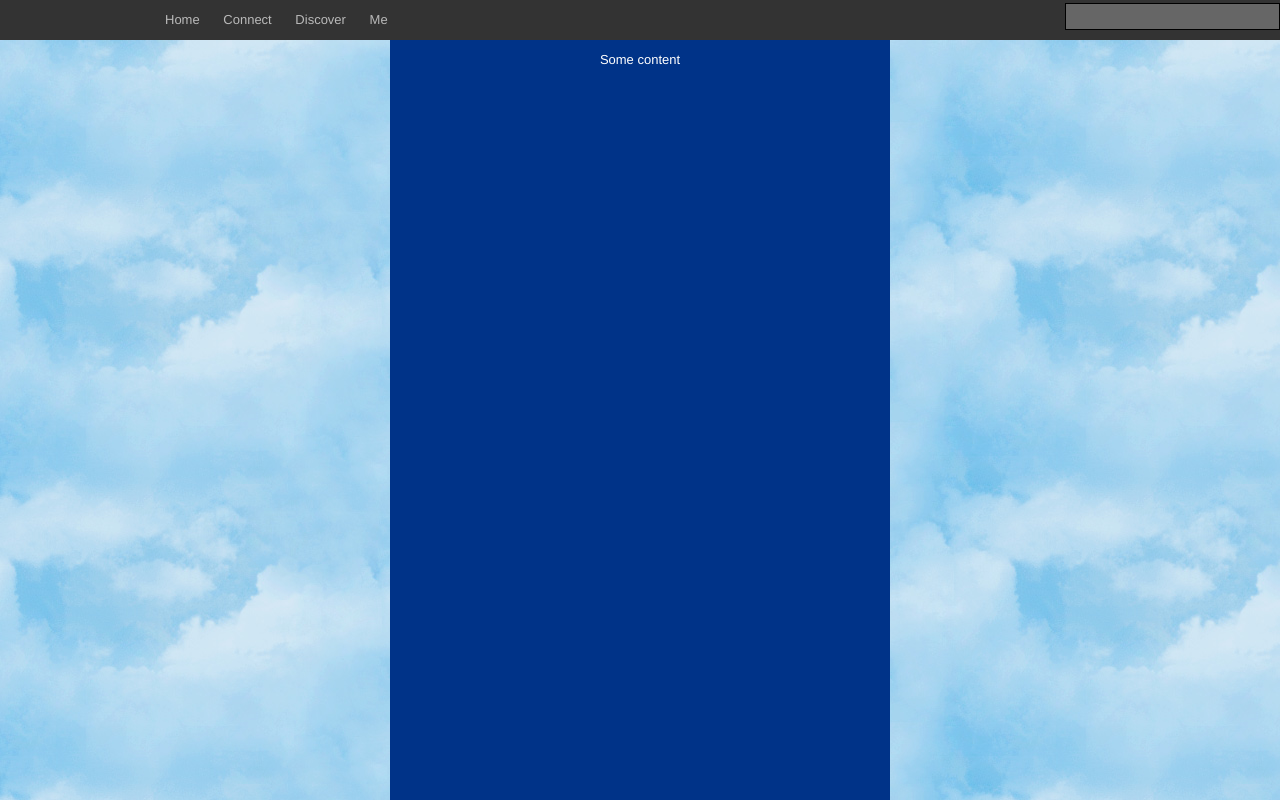
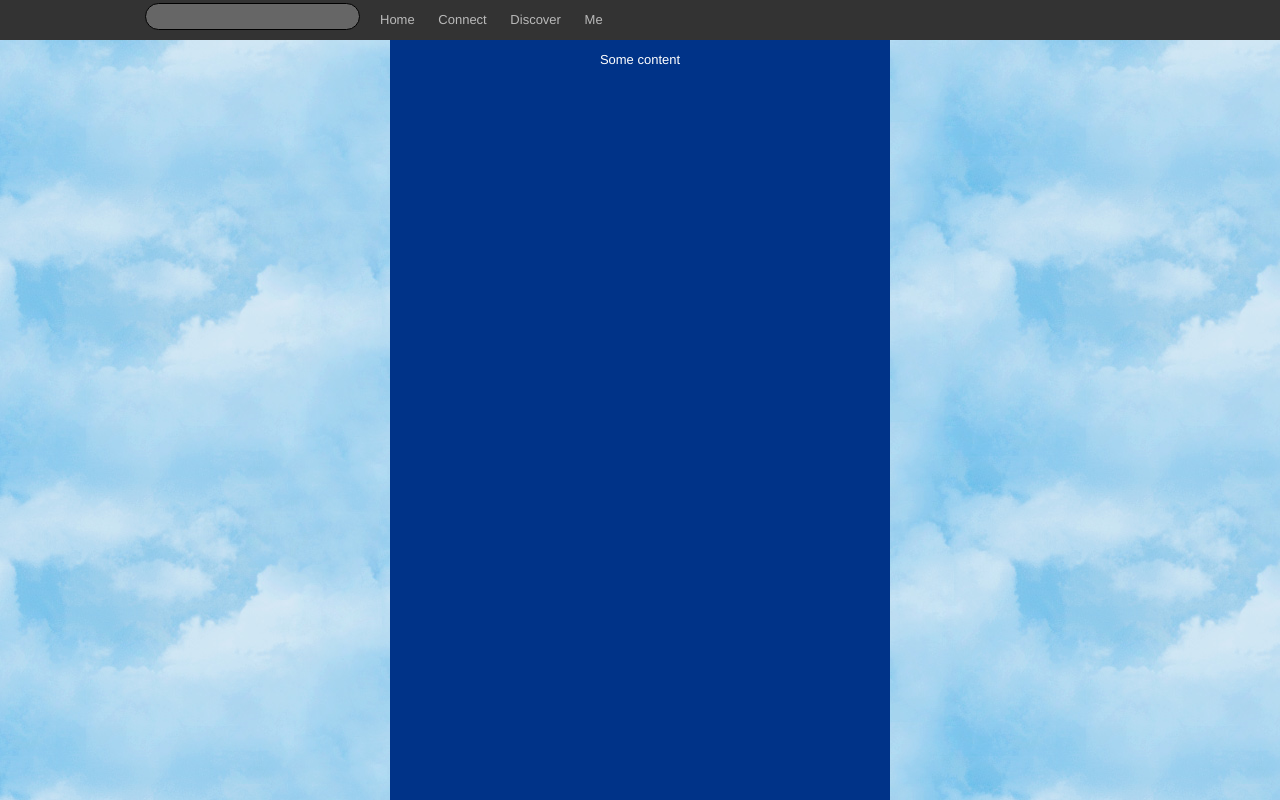
Before and after one commit to Em01/Cloning-Twitter, a plain HTML site: page index.html in a window 1280 px wide. Drawn offline with Linux system fonts and the light colour scheme; files whose address does not match are found by name.

Commit message:
added screenshot for readme

```diff
--- a/public/css/stylesheet.css
+++ b/public/css/stylesheet.css
@@ -53,7 +53,7 @@ body {
  float:left;
 }
 .searchbox{
-    -moz-border-radius: 4px 4px 4px 4px;
+  border-radius: 20px;
     -moz-box-shadow: 0 1px 0 #444444;
     background: none repeat scroll 0 0 #666666;
     border: 1px solid black;
@@ -61,7 +61,7 @@ body {
     font: 13px Arial,sans-serif;
     padding: 6px 25px 4px 6px;
     width: 215px;
- float:right;
+ float:left;
 }
 
 .searchbox:focus {
```
Also changed, not shown: index.html (+4 -0 lines), Twittertest.png (added).
